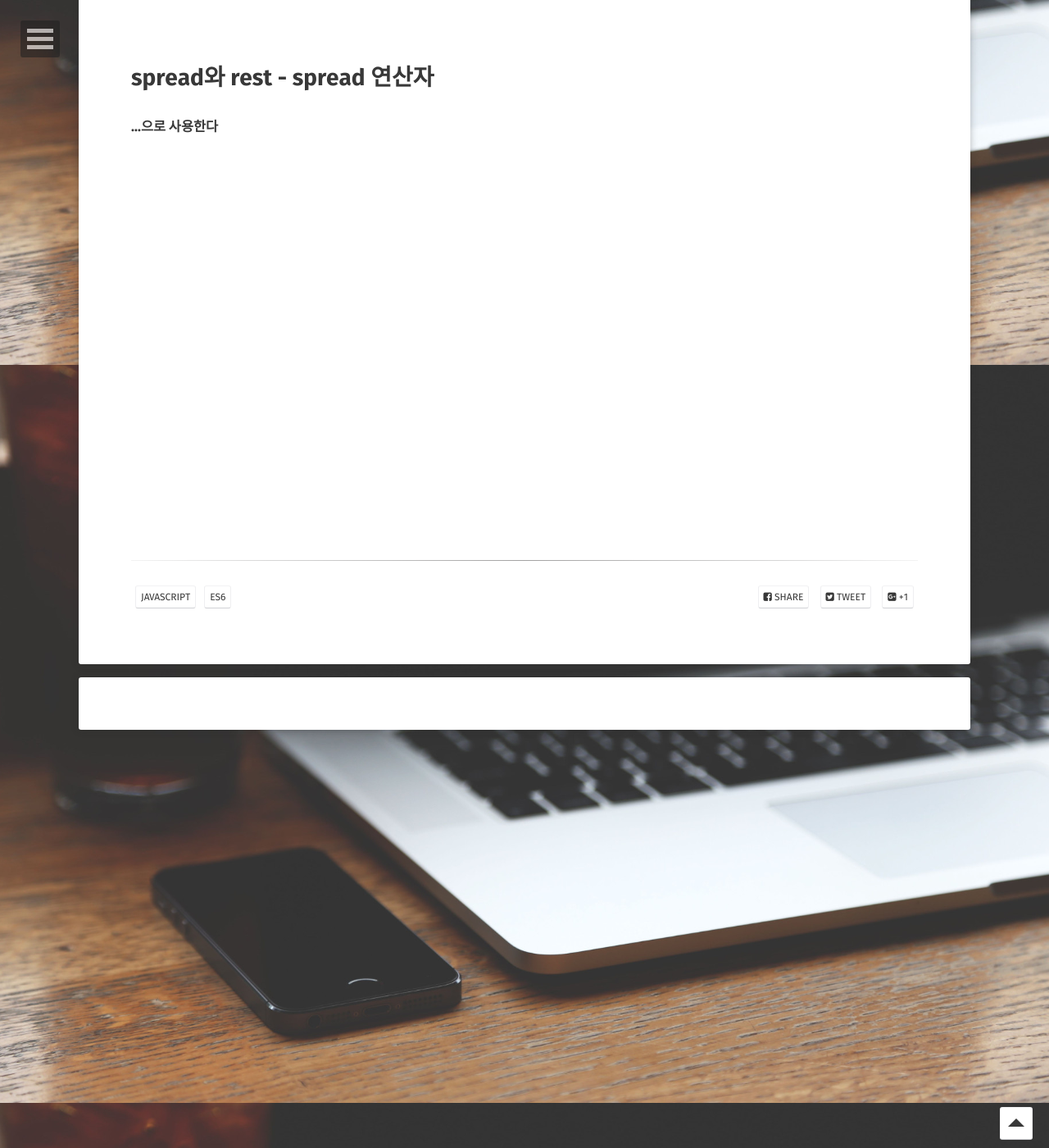
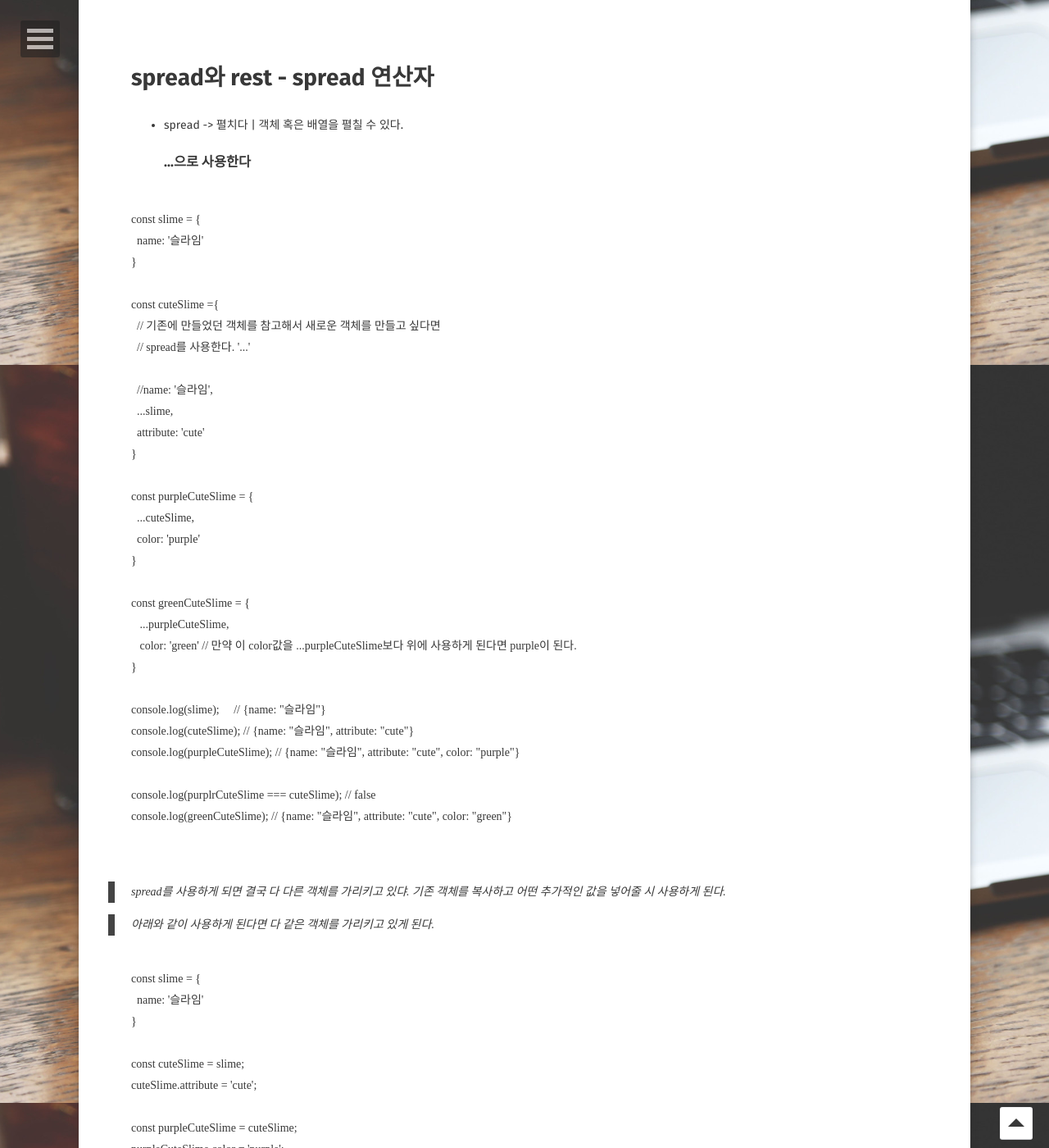
Before and after one commit to sum529-create/sum529-create.github.io, a Jekyll site: the page built from _posts/2021-05-24-벨로퍼트-자바스크립트.md, in a window 1280 px wide and 1400 px high, scrolled down 31055 px. Shown: the whole window at 82% size. Built offline with Jekyll 4.4.1, drawn with Linux system fonts in a browser that asks for light colours; some web fonts are replaced; comment, search, counter and statistics services are not loaded; some of the changed text lies outside the part shown.

Commit message:
Update 2021-05-24-벨로퍼트-자바스크립트.md

```diff
--- a/_posts/2021-05-24-벨로퍼트-자바스크립트.md
+++ b/_posts/2021-05-24-벨로퍼트-자바스크립트.md
@@ -1320,8 +1320,139 @@ console.log(extracted); // {name: "velopert", firstLang: "korean", secondLang: "
 
 
 # spread와 rest - spread 연산자
+- spread -> 펼치다 |  객체 혹은 배열을 펼칠 수 있다.
+### ...으로 사용한다
 
-### ...으로 사용한다
+<pre>
+<code>
+const slime = {
+  name: '슬라임'
+}
+
+const cuteSlime ={
+  // 기존에 만들었던 객체를 참고해서 새로운 객체를 만들고 싶다면
+  // spread를 사용한다. '...'
+
+  //name: '슬라임',
+  ...slime,
+  attribute: 'cute'
+}
+
+const purpleCuteSlime = {
+  ...cuteSlime,
+  color: 'purple'
+}
+
+const greenCuteSlime = {
+   ...purpleCuteSlime,
+   color: 'green' // 만약 이 color값을 ...purpleCuteSlime보다 위에 사용하게 된다면 purple이 된다.
+}
+
+console.log(slime);     // {name: "슬라임"}
+console.log(cuteSlime); // {name: "슬라임", attribute: "cute"}
+console.log(purpleCuteSlime); // {name: "슬라임", attribute: "cute", color: "purple"}
+
+console.log(purplrCuteSlime === cuteSlime); // false
+console.log(greenCuteSlime); // {name: "슬라임", attribute: "cute", color: "green"}
+
+</code>
+</pre>
+
+> spread를 사용하게 되면 결국 다 다른 객체를 가리키고 있댜. 기존 객체를 복사하고 어떤 추가적인 값을 넣어줄 시 사용하게 된다.
+
+> 아래와 같이 사용하게 된다면 다 같은 객체를 가리키고 있게 된다.
+
+<pre>
+<code>
+const slime = {
+  name: '슬라임'
+}
+
+const cuteSlime = slime;
+cuteSlime.attribute = 'cute';
+
+const purpleCuteSlime = cuteSlime;
+purpleCuteSlime.color = 'purple';
+
+// 동일한 결과
+console.log(slime); // {name: "슬라임", attribute: "cute", color: "purple"}
+console.log(cuteSlime); // {name: "슬라임", attribute: "cute", color: "purple"}
+console.log(purpleCuteSlime); //{name: "슬라임", attribute: "cute", color: "purple"}
+
+console.log(slime === cuteSlime); // true
+
+// purpleCuteSlime = cuteSlime = slime 똑같은 객체에 값은 값을 넣어준 것이다.
+</code>
+</pre>
+
+
+### spread 기존 배열의 값을 새로운 배열에 추가하고 싶을 때 사용
+<pre>
+<code>
+const animals = ['개', '고양이', '참새'];
+const anotherAnimals = [...animals, '비둘기'];
+// const anotherAnimals = animals.concat('비둘기');
+console.log(animals);
+console.log(anotherAnimals);
+</code>
+</pre>
+
+
+### spread - 여러번 사용하고 싶을 때도 사용
+<pre>
+<code>
+const numbers = [1,2,3,4,5];
+const spreadNumbers = [...numbers, 1000, ...numbers];
+console.log(spreadNumbers); //[1, 2, 3, 4, 5, 1000, 1, 2, 3, 4, 5]
+// ...numbers -> numbers  = [1, 2, 3, 4, 5, 1000, Array(5)]
+
+</code>
+</pre>
+
+
+# spread와 rest - rest 연산자
+
+<pre>
+<code>
+
+</code>
+</pre>
+
+<pre>
+<code>
+
+</code>
+</pre>
+
+
+# spread와 rest - 함수 파라미터에서의 rest
+
+<pre>
+<code>
+</code>
+</pre>
+
+<pre>
+<code>
+</code>
+</pre>
+
+<pre>
+<code>
+</code>
+</pre>
+
+
+<pre>
+<code>
+</code>
+</pre>
+
+<pre>
+<code>
+</code>
+</pre>
+
 
 <pre>
 <code>
@@ -1343,6 +1474,40 @@ console.log(extracted); // {name: "velopert", firstLang: "korean", secondLang: "
 </code>
 </pre>
 
+
+<pre>
+<code>
+</code>
+</pre>
+
+<pre>
+<code>
+</code>
+</pre>
+
+
+<pre>
+<code>
+</code>
+</pre>
+
+<pre>
+<code>
+</code>
+</pre>
+
+
+<pre>
+<code>
+</code>
+</pre>
+
+<pre>
+<code>
+</code>
+</pre>
+
+
 <pre>
 <code>
 </code>
@@ -1357,3 +1522,8 @@ console.log(extracted); // {name: "velopert", firstLang: "korean", secondLang: "
 <code>
 </code>
 </pre>
+
+<pre>
+<code>
+</code>
+</pre>
```
